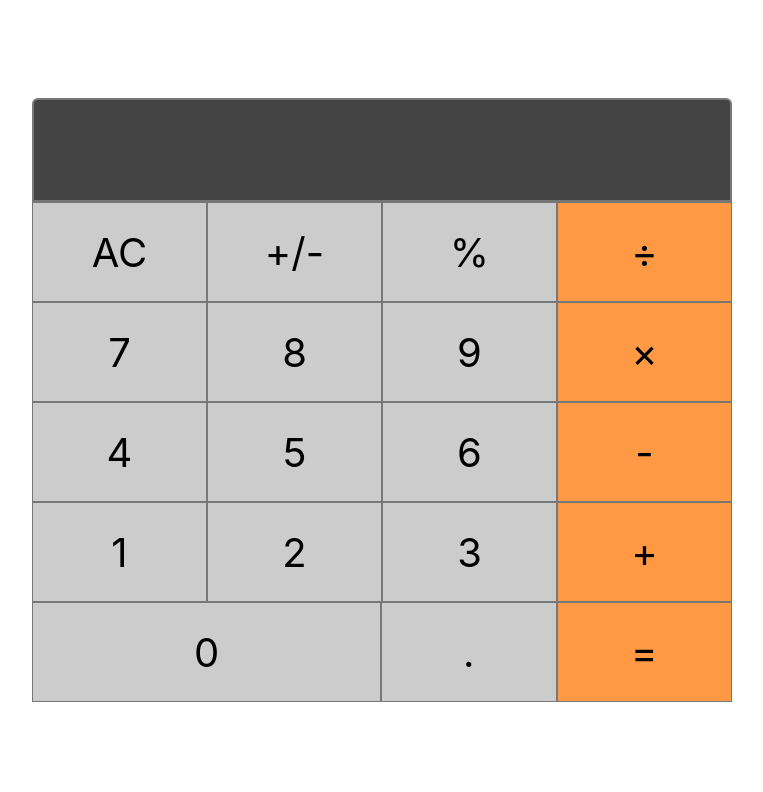
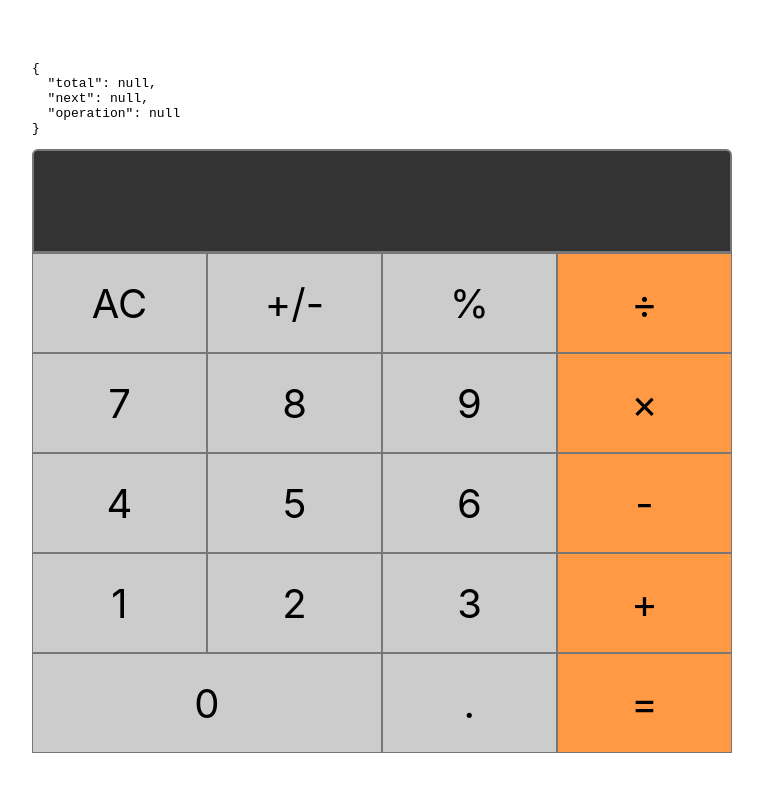
Before and after one commit to macnick/react-calculator, a React (Create React App) app: page / in a window 1280 px wide. Shown: the top 792 px of the page, without its empty margins (258-1021 px from the left). Built offline with nearby package versions, Linux system fonts and the light colour scheme.

Commit message:
Update css for buttons

```diff
--- a/src/components/App.js
+++ b/src/components/App.js
@@ -17,14 +17,16 @@ class App extends React.Component {
   }
 
   handleClick = (btnName) => {
-    alert('you clicked')
     let { total, next, operation } = this.state;
-    this.setState(calculate({ total, next, operation }, btnName))
+    let calc = calculate({ total, next, operation }, btnName)
+    this.setState({ total: calc.total, next: calc.next, operation: calc.operation });
   }
 
   render() {
     const result = this.state.next || this.state.total;
+
     return (< div className="app" >
+      <pre>{JSON.stringify(this.state, null, 2)}</pre>
       <Display result={result} />
       <ButtonPanel clickHandler={this.handleClick} />
     </div >
--- a/src/components/Button.js
+++ b/src/components/Button.js
@@ -1,14 +1,20 @@
 import React from 'react';
 import PropTypes from 'prop-types';
 
-const Button = ({ name, color, wide }) => (
-  <div
-    className="button"
-    style={{ backgroundColor: color, width: wide ? '50%' : '25%' }}
-  >
-    {name}
-  </div>
-);
+const Button = ({ name, color, wide, clickHandler }) => {
+
+  const handleClick = btnName => clickHandler(name);
+
+  return (
+    <div
+      className="button"
+      style={{ backgroundColor: color, width: wide ? '50.2%' : '25%' }}
+      onClick={() => handleClick(name)}
+    >
+      {name}
+    </div>
+  )
+};
 
 Button.propTypes = {
   name: PropTypes.string.isRequired,
--- a/src/components/ButtonPanel.js
+++ b/src/components/ButtonPanel.js
@@ -4,6 +4,7 @@ import Button from './Button';
 
 const ButtonPanel = ({ clickHandler }) => {
   const grey = '#ccc';
+  const orange = '#f94';
   const groups = [
     ['AC', '+/-', '%', '÷'],
     ['7', '8', '9', '×'],
@@ -22,9 +23,9 @@ const ButtonPanel = ({ clickHandler }) => {
             <Button
               key={el}
               name={el}
-              color={i < group.length - 1 ? grey : null}
+              color={i < group.length - 1 ? grey : orange}
               wide={el === '0'}
-              clickHandler={handleClick}
+              clickHandler={() => handleClick(el)}
             />
           ))}
         </div>
--- a/src/logic/calculate.js
+++ b/src/logic/calculate.js
@@ -2,6 +2,7 @@ import operate from './operate';
 
 const calculate = (data, btnName) => {
   let { total, next, operation } = data;
+
   const operations = {
     AC: () => {
       total = null;
@@ -15,7 +16,7 @@ const calculate = (data, btnName) => {
     '÷': () => operate(total, next, operation),
     '%': () => operate(total, next, operation),
     '-': () => operate(total, next, operation),
-    '*': () => operate(total, next, operation),
+    'x': () => operate(total, next, operation),
     '=': () => {
       if (total && next) {
         operate(total, next, operation);
@@ -24,7 +25,11 @@ const calculate = (data, btnName) => {
       }
     },
   };
-  total = operations[btnName]();
+
+  if (operations[btnName] == undefined) {
+    total = total == null || total == 0 ? btnName : total += btnName
+  }
+
   return { total, next, operation };
 };
 
--- a/src/logic/operate.js
+++ b/src/logic/operate.js
@@ -7,7 +7,7 @@ const operate = (number1, number2, operation) => {
   const operations = {
     '+': () => num1.plus(num2),
     '-': () => num1.minus(num2),
-    x: () => num1.times(num2),
+    'x': () => num1.times(num2),
     '÷': () => (num2 === 0 ? 'NaN' : num1.div(num2)),
     '%': () => (!num2 ? num1.time(0.01) : num1.times(num2).times(0.01)),
   };
--- a/src/styles/main.css
+++ b/src/styles/main.css
@@ -5,7 +5,7 @@
 }
 
 .display {
-  background-color: #444;
+  background-color: #333;
   height: 100px;
   line-height: 100px;
   color: #fff;
@@ -37,10 +37,7 @@
   text-align: center;
 }
 
-.group1,
-.group2,
-.group3,
-.group4,
-.group5 {
-  background-color: #f94;
+.button:hover {
+  filter: brightness(85%);
+  cursor: pointer;
 }
```
